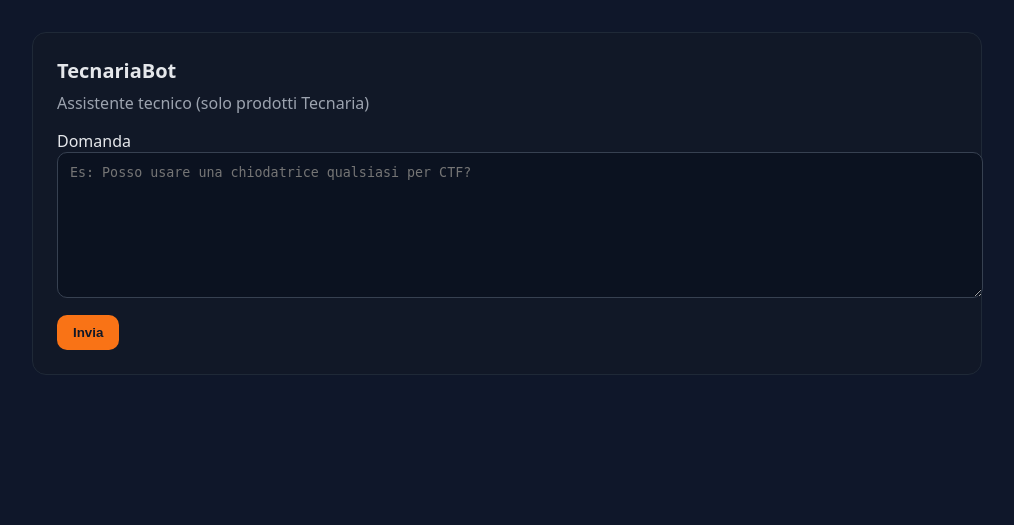
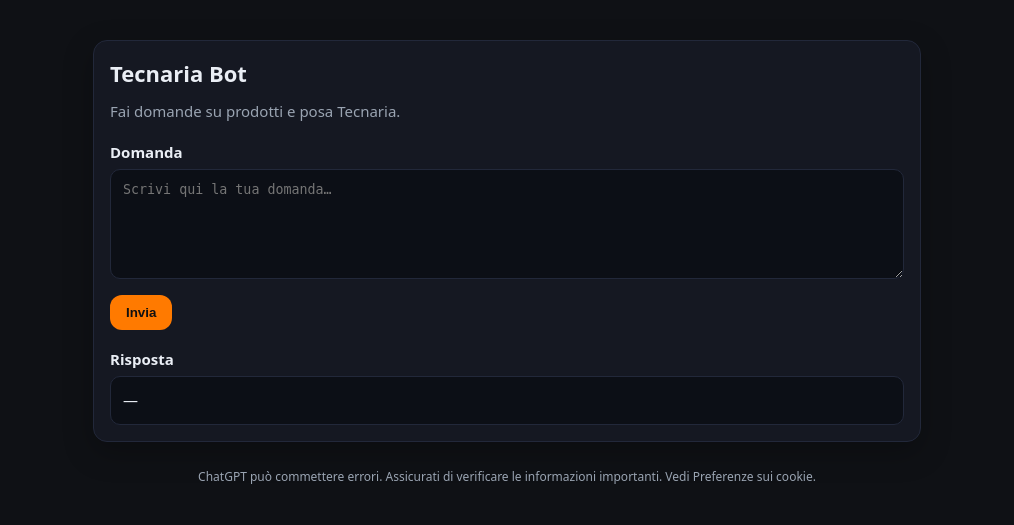
Before and after one commit to ZanRoberto/Tecnaria_V3, a Python web app: template templates/index.html in a window 1280 px wide. Shown: the top 525 px of the page, without its empty margins (133-1147 px from the left). Run offline with Jinja, Linux system fonts and the light colour scheme; the template is opened without the code that fills it, so the values that code supplies are empty.

Commit message:
Update index.html

```diff
--- a/templates/index.html
+++ b/templates/index.html
@@ -2,104 +2,250 @@
 <html lang="it">
 <head>
   <meta charset="utf-8" />
-  <meta name="viewport" content="width=device-width,initial-scale=1" />
-  <title>TecnariaBot – Assistente Tecnico</title>
+  <meta name="viewport" content="width=device-width, initial-scale=1" />
+  <title>Tecnaria Bot</title>
   <style>
-    body{font-family:system-ui,-apple-system,Segoe UI,Roboto,Arial,sans-serif;margin:32px;background:#0f172a;color:#e5e7eb}
-    .card{max-width:900px;margin:0 auto;background:#111827;border:1px solid #1f2937;border-radius:14px;padding:24px}
-    h1{font-size:20px;margin:0 0 8px} .muted{color:#9ca3af}
-    textarea{width:100%;min-height:120px;padding:12px;border-radius:10px;border:1px solid #374151;background:#0b1220;color:#e5e7eb}
-    button{padding:10px 16px;border:0;border-radius:10px;background:#f97316;color:#111827;font-weight:600;cursor:pointer}
-    button:disabled{opacity:.6;cursor:not-allowed}
-    .row{display:flex;gap:12px;align-items:center;margin-top:12px}
-    .spinner{display:none;margin-left:8px;border:3px solid #334155;border-top:3px solid #f97316;border-radius:50%;width:18px;height:18px;animation:spin 1s linear infinite}
-    @keyframes spin {100%{transform:rotate(360deg)}}
-    .answer{white-space:pre-wrap;background:#0b1220;border:1px solid #223047;border-radius:10px;padding:12px;margin-top:16px}
-    .atts a{display:inline-block;margin-right:10px;margin-top:8px;color:#93c5fd}
-    .modal{display:none;position:fixed;inset:0;background:rgba(0,0,0,.6);align-items:center;justify-content:center}
-    .modal-inner{background:#0b1220;border:1px solid #223047;border-radius:12px;max-width:90vw;max-height:90vh;padding:10px;position:relative}
-    .modal-close{position:absolute;top:8px;right:10px;background:#ef4444;color:#fff;border:0;border-radius:8px;padding:6px 10px;cursor:pointer}
-    .modal iframe,.modal img{max-width:85vw;max-height:80vh;border:0;border-radius:6px}
+    :root {
+      --bg:#0f1115;
+      --card:#151822;
+      --text:#eaeef5;
+      --muted:#9aa4b2;
+      --accent:#ff7a00; /* arancione Tecnaria */
+      --ok:#22c55e;
+      --err:#ef4444;
+      --border:#22283a;
+    }
+    * { box-sizing: border-box; }
+    body {
+      margin: 0; background: var(--bg); color: var(--text);
+      font: 15px/1.5 system-ui, -apple-system, Segoe UI, Roboto, "Helvetica Neue", Arial, "Noto Sans", "Apple Color Emoji","Segoe UI Emoji";
+    }
+    .wrap {
+      max-width: 860px; margin: 40px auto; padding: 0 16px;
+    }
+    .card {
+      background: var(--card); border: 1px solid var(--border);
+      border-radius: 14px; padding: 16px;
+      box-shadow: 0 10px 30px rgba(0,0,0,.25);
+    }
+    h1 { margin: 0 0 10px; font-size: 22px; }
+    .muted { color: var(--muted); }
+    textarea {
+      width: 100%; min-height: 110px; resize: vertical;
+      background: #0c0f16; color: var(--text);
+      border: 1px solid var(--border);
+      border-radius: 10px; padding: 12px;
+      outline: none;
+    }
+    textarea:focus { border-color: var(--accent); }
+    .row { display: flex; gap: 10px; align-items: center; margin-top: 10px; }
+    button {
+      background: var(--accent); color: #111; border: none;
+      padding: 10px 16px; border-radius: 12px; font-weight: 700;
+      cursor: pointer;
+    }
+    button:disabled { opacity: .6; cursor: not-allowed; }
+
+    .spinner {
+      display: none; gap: 10px; align-items: center; color: var(--muted);
+      font-size: 14px;
+    }
+    .dot {
+      width: 8px; height: 8px; border-radius: 50%;
+      background: var(--accent); opacity: .6;
+      animation: pulse 1.2s infinite ease-in-out;
+    }
+    .dot:nth-child(2){ animation-delay: .2s }
+    .dot:nth-child(3){ animation-delay: .4s }
+    @keyframes pulse {
+      0%,100%{ transform: scale(.8); opacity: .5 }
+      50%{ transform: scale(1.2); opacity: 1 }
+    }
+
+    .section { margin-top: 18px; }
+    .title { font-weight: 700; margin-bottom: 6px; }
+    .answer {
+      background:#0c0f16; border:1px solid var(--border); border-radius: 10px;
+      padding: 12px; white-space: pre-wrap; word-wrap: break-word;
+    }
+
+    .attachments { display: grid; grid-template-columns: repeat(auto-fill,minmax(140px,1fr)); gap: 10px; }
+    .thumb {
+      border:1px solid var(--border); border-radius: 10px; overflow: hidden;
+      background: #0c0f16;
+    }
+    .thumb img {
+      display: block; width: 100%; height: 100px; object-fit: cover; cursor: zoom-in;
+    }
+    .thumb a {
+      display:block; padding:10px; color: var(--accent); text-decoration: none;
+      font-weight: 600; font-size: 14px; text-align: center;
+      border-top:1px solid var(--border);
+    }
+    .thumb a:hover { text-decoration: underline; }
+
+    /* Modal viewer */
+    .modal {
+      position: fixed; inset: 0; background: rgba(0,0,0,.7);
+      display: none; align-items: center; justify-content: center; padding: 20px;
+    }
+    .modal.open { display: flex; }
+    .modal-content {
+      position: relative; max-width: 92vw; max-height: 86vh; border-radius: 10px;
+      overflow: hidden; background: #000;
+      border: 1px solid var(--border);
+    }
+    .modal-content img { display: block; max-width: 92vw; max-height: 86vh; }
+    .modal-close {
+      position: absolute; top: 6px; right: 6px;
+      background: rgba(17,17,17,.85); color: #fff; border: 1px solid #333;
+      width: 36px; height: 36px; border-radius: 10px; font-size: 18px;
+      cursor: pointer; font-weight: 800;
+    }
+
+    footer {
+      margin: 26px 0 10px; color: var(--muted); font-size: 12px; text-align: center;
+    }
   </style>
 </head>
 <body>
+  <div class="wrap">
     <div class="card">
-    <h1>TecnariaBot</h1>
-    <div class="muted">Assistente tecnico (solo prodotti Tecnaria)</div>
+      <h1>Tecnaria Bot</h1>
+      <div class="muted">Fai domande su prodotti e posa Tecnaria.</div>
 
-    <label for="q" style="display:block;margin-top:16px">Domanda</label>
-    <textarea id="q" placeholder="Es: Posso usare una chiodatrice qualsiasi per CTF?"></textarea>
-
+      <div class="section">
+        <div class="title">Domanda</div>
+        <textarea id="q" placeholder="Scrivi qui la tua domanda…"></textarea>
         <div class="row">
           <button id="send">Invia</button>
-      <div class="spinner" id="spin"></div>
+          <div class="spinner" id="spin">
+            <div class="dot"></div><div class="dot"></div><div class="dot"></div>
+            <span>Elaborazione…</span>
+          </div>
+        </div>
       </div>
 
-    <div id="answer" class="answer" style="display:none"></div>
-    <div id="atts" class="atts"></div>
+      <div class="section">
+        <div class="title">Risposta</div>
+        <div id="ans" class="answer">—</div>
       </div>
 
-  <div class="modal" id="modal">
-    <div class="modal-inner">
-      <button class="modal-close" id="modalClose">✕</button>
-      <div id="modalBody"></div>
+      <div class="section" id="att-wrap" style="display:none;">
+        <div class="title">Allegati</div>
+        <div id="atts" class="attachments"></div>
+      </div>
+    </div>
+
+    <footer>
+      ChatGPT può commettere errori. Assicurati di verificare le informazioni importanti. Vedi Preferenze sui cookie.
+    </footer>
+  </div>
+
+  <!-- Modal viewer per immagini -->
+  <div class="modal" id="viewer">
+    <div class="modal-content">
+      <button class="modal-close" id="closeX" aria-label="Chiudi">×</button>
+      <img id="viewImg" alt="preview" />
     </div>
   </div>
 
   <script>
-const elQ = document.getElementById('q');
-const elSend = document.getElementById('send');
-const elSpin = document.getElementById('spin');
-const elAns = document.getElementById('answer');
-const elAtts = document.getElementById('atts');
+    const qEl   = document.getElementById('q');
+    const send  = document.getElementById('send');
+    const spin  = document.getElementById('spin');
+    const ans   = document.getElementById('ans');
+    const attWrap = document.getElementById('att-wrap');
+    const atts  = document.getElementById('atts');
 
-function showSpinner(s){ elSpin.style.display = s ? 'inline-block' : 'none'; }
-function setAnswer(t){ elAns.style.display='block'; elAns.textContent = t; }
+    const viewer   = document.getElementById('viewer');
+    const closeX   = document.getElementById('closeX');
+    const viewImg  = document.getElementById('viewImg');
 
-async function ask(){
-  const q = elQ.value.trim();
-  if(!q){ setAnswer("Scrivi una domanda."); return; }
-  showSpinner(true); elAns.style.display='none'; elAtts.innerHTML='';
+    function showSpinner(v){ spin.style.display = v ? 'flex' : 'none'; }
+    function isImage(url){
+      return /\.(png|jpe?g|webp|gif|svg)$/i.test(url);
+    }
+    function isPDF(url){
+      return /\.pdf$/i.test(url);
+    }
+
+    function openViewer(src){
+      viewImg.src = src;
+      viewer.classList.add('open');
+    }
+    function closeViewer(){
+      viewer.classList.remove('open');
+      viewImg.src = '';
+    }
+    viewer.addEventListener('click', (e)=>{ if(e.target===viewer) closeViewer(); });
+    closeX.addEventListener('click', closeViewer);
+
+    async function ask() {
+      const question = (qEl.value || "").trim();
+      if(!question){ qEl.focus(); return; }
+      send.disabled = true;
+      showSpinner(true);
+      ans.textContent = "—";
+      attWrap.style.display = 'none';
+      atts.innerHTML = "";
+
       try{
-    const r = await fetch('/api/answer', { method:'POST', headers:{'Content-Type':'application/json'}, body: JSON.stringify({question:q}) });
-    const j = await r.json();
-    setAnswer(j.answer || "Nessuna risposta.");
-    if(Array.isArray(j.attachments)){
-      j.attachments.forEach(a=>{
-        const link = document.createElement('a');
-        link.href = a.href; link.textContent = a.label || a.href; link.target = "_blank";
-        link.addEventListener('click', (ev)=>{
-          ev.preventDefault();
-          openModal(a);
+        const resp = await fetch("/ask", {
+          method: "POST",
+          headers: { "Content-Type": "application/json" },
+          body: JSON.stringify({ question })
         });
-        elAtts.appendChild(link);
-      });
+        if(!resp.ok){
+          const txt = await resp.text();
+          throw new Error("HTTP " + resp.status + " — " + txt);
         }
-  }catch(e){
-    setAnswer("Errore di rete. Riprova tra poco.");
-  }finally{
+        const data = await resp.json();
+        if(data.error){
+          ans.textContent = "Errore: " + data.error;
+        } else {
+          ans.textContent = data.answer || "—";
+          const files = Array.isArray(data.attachments) ? data.attachments : [];
+          if(files.length){
+            attWrap.style.display = 'block';
+            for(const url of files){
+              const div = document.createElement('div');
+              div.className = 'thumb';
+              if(isImage(url)){
+                const img = document.createElement('img');
+                img.src = url;
+                img.alt = "allegato";
+                img.addEventListener('click', ()=> openViewer(url));
+                div.appendChild(img);
+                const a = document.createElement('a');
+                a.href = url; a.target = "_blank"; a.rel = "noopener";
+                a.textContent = "Apri immagine";
+                div.appendChild(a);
+              } else if(isPDF(url)) {
+                const a = document.createElement('a');
+                a.href = url; a.target = "_blank"; a.rel = "noopener";
+                a.textContent = "Apri PDF";
+                div.appendChild(a);
+              } else {
+                const a = document.createElement('a');
+                a.href = url; a.target = "_blank"; a.rel = "noopener";
+                a.textContent = "Apri file";
+                div.appendChild(a);
+              }
+              atts.appendChild(div);
+            }
+          }
+        }
+      } catch(err){
+        ans.textContent = "Errore: " + (err?.message || err);
+      } finally {
         showSpinner(false);
+        send.disabled = false;
       }
     }
 
-elSend.addEventListener('click', ask);
-elQ.addEventListener('keydown', (e)=>{ if(e.key==='Enter' && (e.ctrlKey || e.metaKey)) ask(); });
-
-// --- Modale con X per tornare al bot ---
-const modal = document.getElementById('modal');
-const modalBody = document.getElementById('modalBody');
-const modalClose = document.getElementById('modalClose');
-function openModal(att){
-  modal.style.display='flex';
-  modalBody.innerHTML='';
-  if(att.type==='image'){
-    const img = document.createElement('img'); img.src = att.href; modalBody.appendChild(img);
-  }else{
-    const ifr = document.createElement('iframe'); ifr.src = att.href; ifr.width="960"; ifr.height="600"; modalBody.appendChild(ifr);
-  }
-}
-modalClose.onclick = ()=>{ modal.style.display='none'; modalBody.innerHTML=''; };
-modal.onclick = (e)=>{ if(e.target===modal){ modal.style.display='none'; modalBody.innerHTML=''; } };
+    send.addEventListener('click', ask);
+    qEl.addEventListener('keydown', (e)=>{ if(e.key==="Enter" && (e.ctrlKey||e.metaKey)) ask(); });
   </script>
 </body>
 </html>
```
Lines whose indentation alone changed are shown as unchanged.
